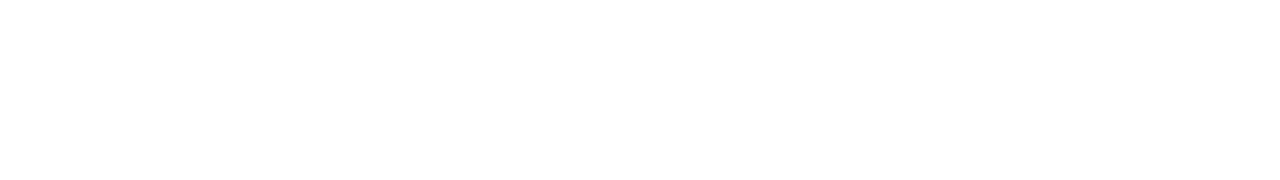
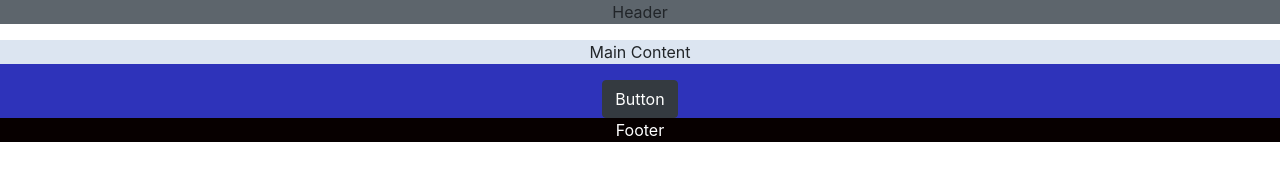
Before and after one commit to JackEstes06/BYU_IS120_W24_Project1, a plain HTML site: page index.html in a window 1280 px wide. Drawn offline with nearby package versions, Linux system fonts and the light colour scheme.

Commit message:
Project 1 setup w/ color palette & font-family

```diff
--- a/index.html
+++ b/index.html
@@ -8,10 +8,22 @@
     <meta name="viewport"
           content="width=device-width, user-scalable=no, initial-scale=1.0, maximum-scale=1.0, minimum-scale=1.0">
     <meta http-equiv="X-UA-Compatible" content="ie=edge">
-    <title>Project 1 Landing Page</title>
+    <title>Jack's Stacked Portfolio</title>
+    <link rel="stylesheet" href="https://cdn.jsdelivr.net/npm/bootstrap@4.3.1/dist/css/bootstrap.min.css" integrity="sha384-ggOyR0iXCbMQv3Xipma34MD+dH/1fQ784/j6cY/iJTQUOhcWr7x9JvoRxT2MZw1T" crossorigin="anonymous">
     <link rel="stylesheet" href="styles/styles.css">
 </head>
 <body>
+    <header class="bg-secondary text-center">
+        <p>Header</p>
+    </header>
+    <main class="bg-primary text-center">
+        <p class="bg-light">Main Content</p>
+        <button class="btn btn-dark">Button</button>
+    </main>
+    <footer class="bg-dark text-center">
+        <p class="text-white">Footer</p>
+    </footer>
 
+    <script src="https://cdn.jsdelivr.net/npm/bootstrap@4.3.1/dist/js/bootstrap.min.js" integrity="sha384-JjSmVgyd0p3pXB1rRibZUAYoIIy6OrQ6VrjIEaFf/nJGzIxFDsf4x0xIM+B07jRM" crossorigin="anonymous"></script>
 </body>
 </html>
--- a/styles/styles.css
+++ b/styles/styles.css
@@ -1,3 +1,19 @@
 /* Jack Estes */
 /* BYU IS120 W24 */
 /* 02/08/2024 */
+
+/* Add font-family to html content */
+body {
+    font-family: "Inter", "Arial", "Helvetica", sans-serif;
+}
+
+/* Overwrite bootstrap default background themes (need !important to work) */
+.bg-primary { background-color: #2e33ba !important; }
+.bg-secondary { background-color: #5d656c !important; }
+.bg-info { background-color: #ea5e16 !important; }
+.bg-light { background-color: #dce5f1 !important; }
+.bg-white { background-color: #ffffff !important; }
+.bg-dark { background-color: #070000 !important; }
+.bg-success { background-color: #0b9d5c !important; }
+.bg-warning { background-color: #dfca0b !important; }
+.bg-danger { background-color: #ed1f04 !important; }
```
